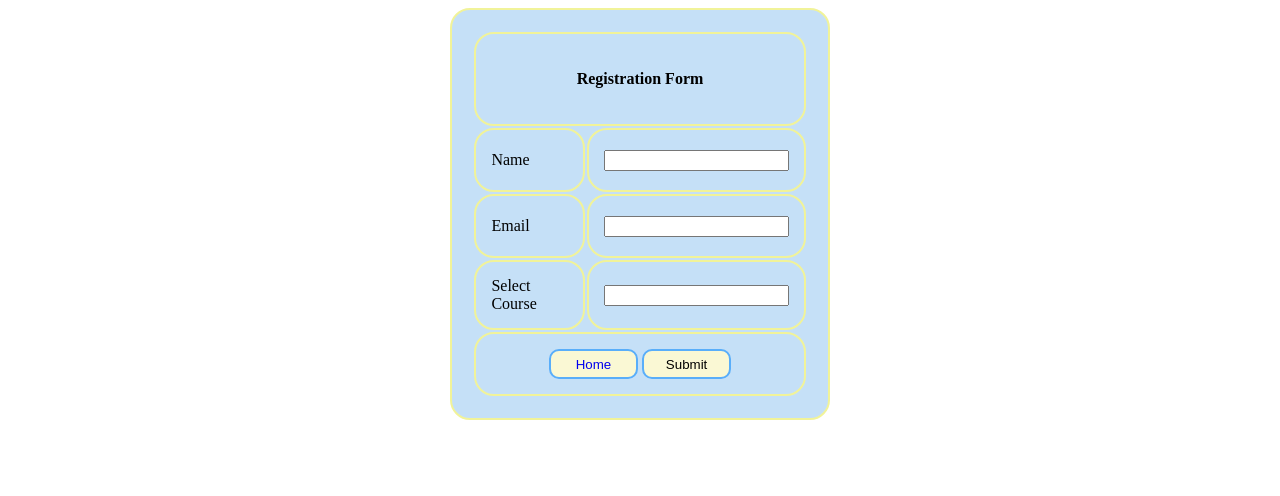
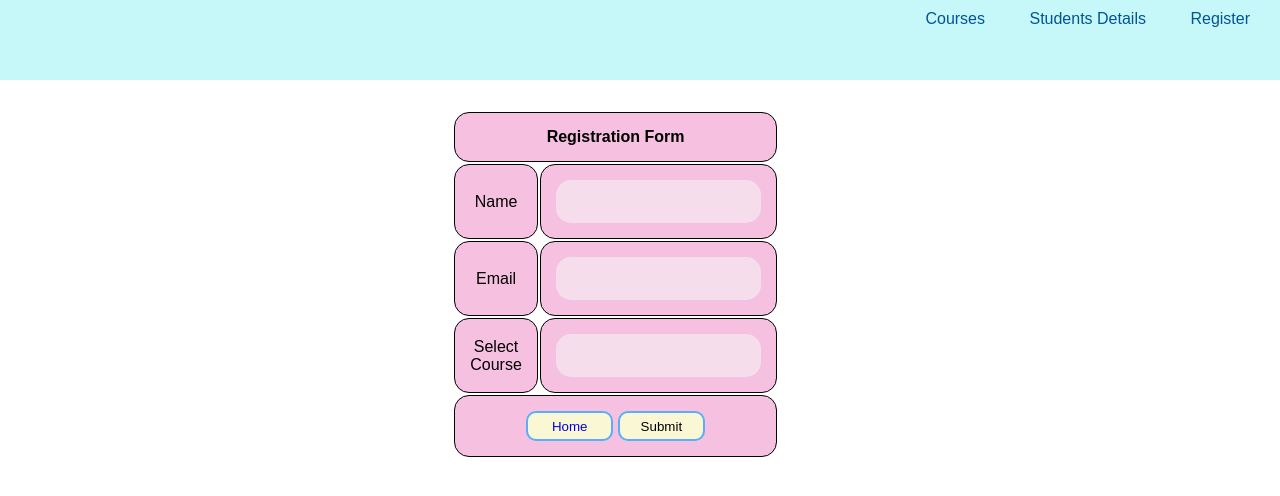
Before and after one commit to MohammedShazP/Course-Registration, a Django app: template Course Reg/registration/templates/registration/register.html in a window 1280 px wide. Shown: the top 496 px of the page. Run offline with Django 3.2, Linux system fonts and the light colour scheme; the template is opened without the code that fills it, so the values that code supplies are empty, except form fields; form fields are guessed from the names that the template uses.

Commit message:
page stylings updated

```diff
--- a/Course Reg/course_registration/settings.py
+++ b/Course Reg/course_registration/settings.py
@@ -54,7 +54,7 @@ MIDDLEWARE = [
 
 ROOT_URLCONF = 'course_registration.urls'
 
-TEMPLATES_DIR = os.path.join(BASE_DIR,'templatess')
+TEMPLATES_DIR = os.path.join(BASE_DIR,'templates')
 
 TEMPLATES = [
     {
@@ -122,6 +122,7 @@ USE_TZ = True
 
 STATIC_URL = 'static/'
 
+
 # Default primary key field type
 # https://docs.djangoproject.com/en/5.1/ref/settings/#default-auto-field
 
--- /dev/null
+++ b/Course Reg/registration/static/registration/css/style.css
@@ -0,0 +1,153 @@
+*{
+    margin: 0;
+    padding: 0;
+    box-sizing: border-box;
+}
+body {
+    font-family: Arial, sans-serif;
+}
+
+/* stylings for navbar */
+.container {
+    width: 100%;
+    height: 10vh;
+    overflow: hidden;
+    margin: 0 auto;
+    padding: 0 20px;
+}
+
+header {
+    background-color: #c6f7f9;
+}
+nav {
+    float: right;
+}
+.nav-links {
+    list-style-type:none ;
+    margin: 0;
+    padding: 0;
+}
+
+.nav-links li {
+    display: inline-block;
+    margin-left: 20px;
+}
+.nav-links li a {
+    text-decoration: none;
+    color: #035494 ;
+    padding: 10px 10px;
+    display: inline-block;
+    transition: background-color 0.5s, font-weight 0.5s;
+}
+
+.nav-links li a:hover {
+    background-color: #035494 ;
+    border-radius: 10%;
+    color: #fdb605 ;
+}
+
+/* stylings for home(course.html) page*/
+
+.home-tabl{
+    margin: 30px 10px auto 10px;
+}
+.home-tabl th, .home-tabl td{
+    background-color: #fcf8ec;
+    margin-top: 20px;
+    border: 1px solid black;
+    border-radius: 10px;
+    padding: 15px;
+}
+
+.home-tabl a {
+    text-decoration: none;
+    color: inherit;
+    cursor: pointer;
+}
+
+.home-tabl a:hover {
+    color: #035494;
+}
+
+/* stylings for course students page */
+
+.course-student-container {
+    display: flex;
+    justify-content: center;
+    align-items: center;
+}
+.course-students-table {
+    margin: 30px 10px auto 10px;
+    text-align: center;
+    width: 40%;
+}
+
+.course-students-table th, .course-students-table td {
+    background-color:#c6f5c1 ;
+    margin-top: 20px;
+    border: 1px solid black;
+    border-radius: 10px;
+    padding: 15px;
+}
+
+/* stylings for students.html page */
+.students-details-container {
+    display: flex;
+    justify-content: center;
+    align-items: center;
+}
+
+.students-details-table {
+    margin: 30px 10px auto 10px;
+    text-align: center;
+}
+
+.students-details-table th, .students-details-table td {
+    background-color: #f5e1c1;
+    margin-top: 20px;
+    padding: 15px;
+    border: 1px solid #000000;
+    border-radius: 15px;
+}
+
+
+/* styling for register.html */
+.register-container{
+    display: flex;
+    justify-content: center;
+    align-items: center;
+}
+.register-table {
+    width: 30%;
+    margin: 30px 10px auto 10px;
+    text-align: center;
+    width: 70%;
+}
+
+.register-table th, .register-table td{
+    background-color: #f6c0e0;
+    margin-top: 20px;
+    padding: 15px;
+    border: 1px solid #000000;
+    border-radius: 15px;
+}
+
+.register-table input {
+    background-color: #f5ddec ;
+    border:none;
+    outline: none;
+    padding: 14px;
+    border-radius: 15px;
+}
+.register-table button {
+    height: 30px;
+    background-color: #faf8d4;
+    border: 2px solid #59aefa;
+    border-radius: 10px;
+    width: 30%;
+    transition-duration: 0.4s;
+}
+.register-table button:hover {
+    background-color: #59aefa;
+    color: white;
+  }
--- /dev/null
+++ b/Course Reg/registration/templates/registration/base.html
@@ -0,0 +1,25 @@
+{% load static %}
+<!DOCTYPE html>
+<html lang="en">
+  <head>
+    <meta charset="UTF-8" />
+    <meta name="viewport" content="width=device-width, initial-scale=1.0" />
+    <title>{% block title %} {% endblock %}</title>
+    <link rel="stylesheet" type="text/css" href="{% static 'registration/css/style.css' %}" />
+  </head>
+  <body>
+    <header>
+      <div class="container">
+        <nav>
+          <ul class="nav-links">
+            <li><a href="{% url 'home' %}">Courses</a></li>
+            <li><a href="{% url 'students' %}">Students Details</a></li>
+            <li><a href="{% url 'register' %}">Register</a></li>
+          </ul>
+        </nav>
+      </div>
+    </header>
+
+    {% block content %} {% endblock %}
+  </body>
+</html>
--- a/Course Reg/registration/templates/registration/register.html
+++ b/Course Reg/registration/templates/registration/register.html
@@ -1,47 +1,7 @@
-<!DOCTYPE html>
-<html lang="en">
-  <head>
-    <meta charset="UTF-8" />
-    <title>Title</title>
-    <style>
-      table {
-        width: 30%;
-        background-color: #c5e0f7;
-      }
-      table,
-      th,
-      td {
-        border: 2px solid;
-        border-radius: 20px;
-        padding: 20px;
-        border-color: #f1f399;
-      }
-
-      th {
-        height: 50px;
-      }
-      td {
-        padding: 15px;
-        text-align: left;
-        height: 30px;
-      }
-
-      button {
-        height: 30px;
-        background-color: #faf8d4;
-        border: 2px solid #59aefa;
-        border-radius: 10px;
-        width: 30%;
-        transition-duration: 0.4s;
-      }
-
-      button:hover {
-        background-color: #59aefa;
-        color: white;
-      }
-    </style>
-  </head>
-  <body>
+{% extends 'registration/base.html' %}
+{% block title %}Registration
+{% endblock %}
+{% block content %}
 {% if messages %} {% for message in messages %}
 <h3 style="color: green">{{ message }}</h3>
 {% endfor %} {% endif %}
@@ -50,9 +10,10 @@
 <h3 style="color: red">{{ error }}</h3>
 {% endfor %} {% endfor %} {% endif %}
 
+<div class="register-container">
   <form action="" method="POST">
     {% csrf_token %}
-      <table align="center">
+    <table align="center" class="register-table">
       <tr>
         <th colspan="2">Registration Form</th>
       </tr>
@@ -84,5 +45,5 @@
       </tr>
     </table>
   </form>
-  </body>
-</html>
+</div>
+{% endblock %}
```
Also changed, not shown: Course Reg/registration/templates/registration/course_students.html (+14 -14 lines), Course Reg/registration/templates/registration/courses.html (+7 -47 lines), Course Reg/registration/templates/registration/students.html (+12 -25 lines), Course Reg/db.sqlite3. Lines whose indentation alone changed are shown as unchanged.
